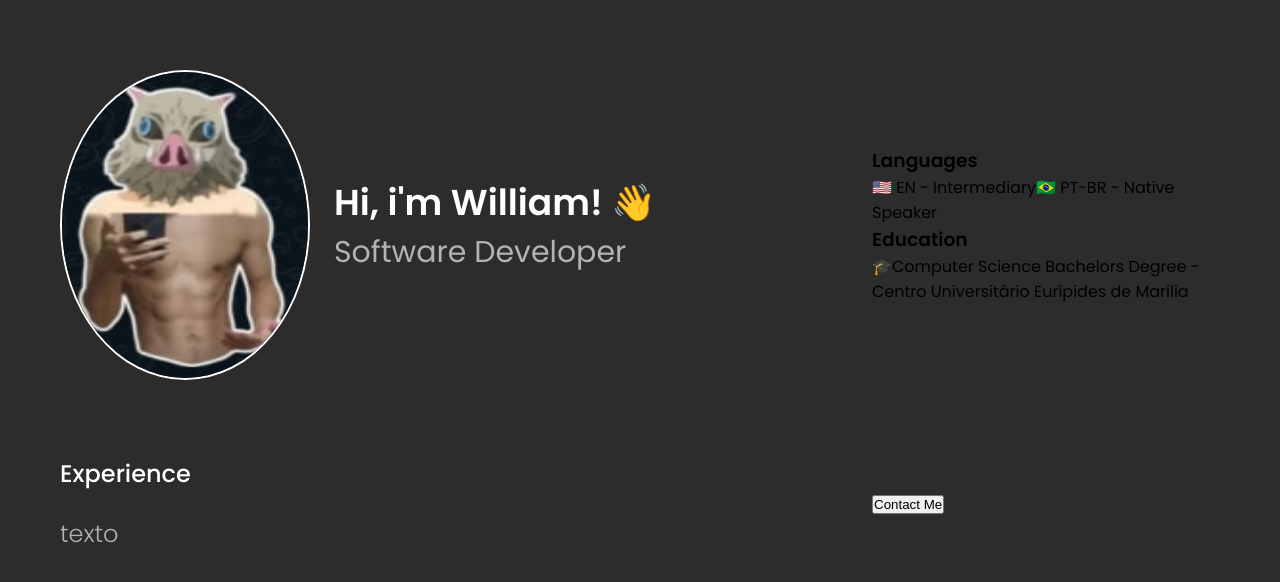
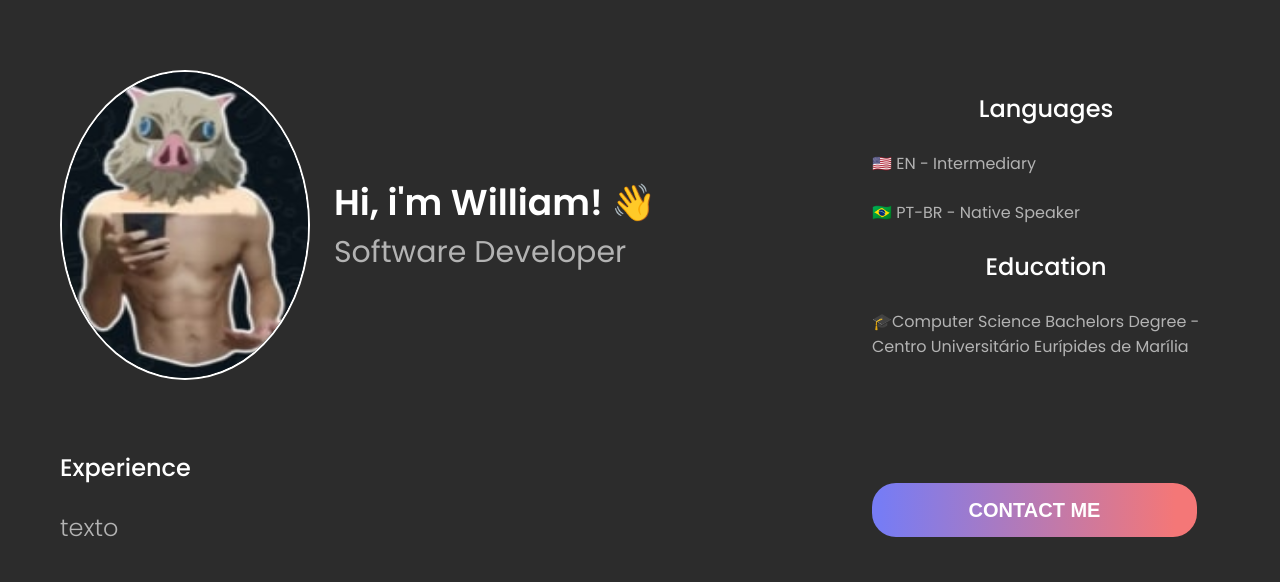
Before and after one commit to willchapuis/treinamento-portfolio-ferkipper, a Next.js app: page / in a window 1280 px wide. Shown: the top 582 px of the page. Built offline with nearby package versions, Linux system fonts and the light colour scheme.

Commit message:
feat: finish day 9 of april

```diff
--- a/src/app/components/experience/experience.scss
+++ b/src/app/components/experience/experience.scss
@@ -2,6 +2,8 @@
     display: flex;
     flex-direction: column;
     align-items: center;
+
+    gap: 24px;
 
     grid-area: experience;
 
--- /dev/null
+++ b/src/app/components/information/information.scss
@@ -0,0 +1,20 @@
+.infos {
+    display: flex;
+    flex-direction: column;
+    align-items: center;
+    width: 100%;
+
+    gap: 24px;
+
+    .languages-info {
+        display: flex;
+        flex-direction: column;
+        gap: 24px;
+        align-items: flex-start;
+        width: 100%;
+    }
+
+    span {
+        color: var(--text-secondary);
+    }
+}
--- /dev/null
+++ b/src/app/components/information/information.tsx
@@ -0,0 +1,19 @@
+import { SectionTitle } from "../sectionTitle/section-title";
+import "./information.scss";
+
+export function Info() {
+    return (
+        <div className="infos">
+            <SectionTitle text="Languages"/>
+                <div className="languages-info">
+                    <span>🇺🇸 EN - Intermediary</span>
+                    <span>🇧🇷 PT-BR - Native Speaker</span>
+                </div>
+            <SectionTitle text="Education"/>
+            <div className="educational-info">
+                <span>🎓</span>
+                <span>Computer Science Bachelors Degree - Centro Universitário Eurípides de Marília</span>
+            </div>
+        </div>
+    )
+}
--- a/src/app/components/sectionTitle/section-title.scss
+++ b/src/app/components/sectionTitle/section-title.scss
@@ -5,7 +5,7 @@
     line-height: 28px;
     color: var(--text-primary);
 
-    margin-bottom: 24px;
+    //margin-bottom: 24px;
 
     @media (min-width: 768px) {
         font-weight: 500;
--- a/src/app/page.tsx
+++ b/src/app/page.tsx
@@ -1,5 +1,6 @@
 import { Experience } from "./components/experience/experience";
 import { Header } from "./components/header/header";
+import { Info } from "./components/information/information";
 
 import "./styles/home.scss";
 
@@ -8,23 +9,12 @@ export default function Home() {
     <main className="container">
       <Header/>
       <Experience/>
-      <div className="infos">
-        <h3>Languages</h3>
-        <div className="languages-info">
-          <span>🇺🇸 EN - Intermediary</span>
-          <span>🇧🇷 PT-BR - Native Speaker</span>
-        </div>
-        <h3>Education</h3>
-        <div className="educational-info">
-          <span>🎓</span>
-          <span>Computer Science Bachelors Degree - Centro Universitário Eurípides de Marília</span>
-        </div>
-      </div>
+      <Info/>
       <div className="buttons">
         <div className="social">
 
         </div>
-        <button>Contact Me </button>
+        <button className="btn-primary">Contact Me</button>
       </div>
     </main>
   )
--- a/src/app/styles/home.scss
+++ b/src/app/styles/home.scss
@@ -8,6 +8,21 @@
     "buttons"
     "experience"
     "info";
+
+    .btn-primary {
+        background: linear-gradient(90deg, #777CF4 2.62%, #F47777 93.38%);
+        border-radius: 24px;
+        width: 325px;
+        padding: 12px;
+        text-align: center;
+
+        color: var(--text-primary);
+        font-weight: 600;
+        font-size: 20px;
+        line-height: 30px;
+        text-transform: uppercase;
+        border: none;
+    }
 }
 
 @media (min-width: 768px) {
```
